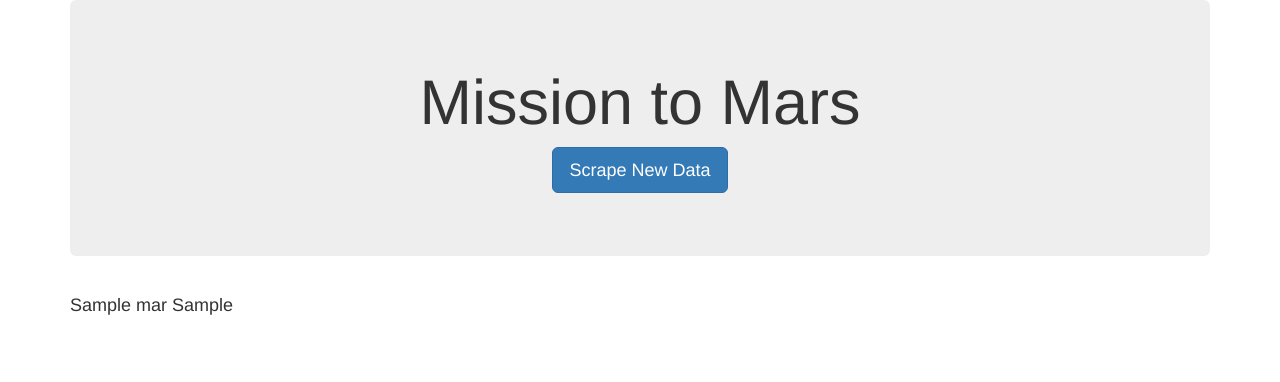
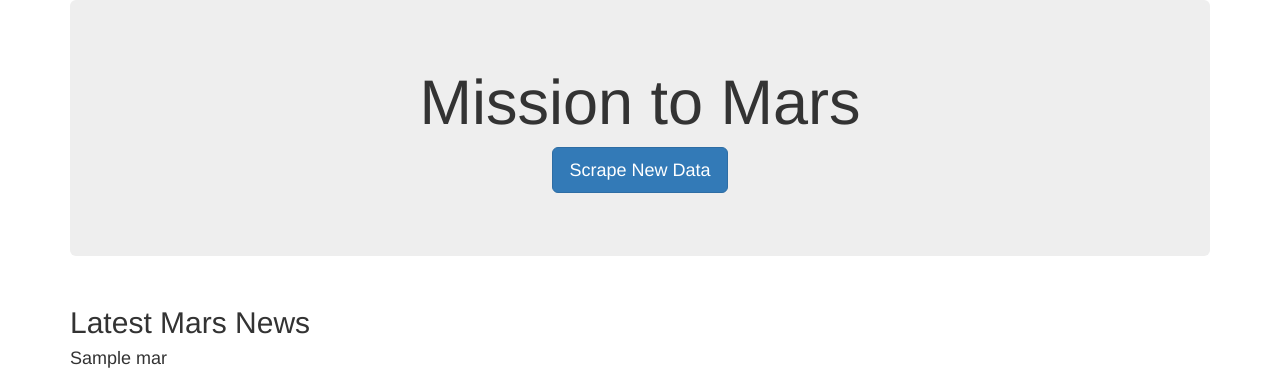
Before and after one commit to drrobb04/web-scraping-challenge, a Flask app: page / in a window 1280 px wide. Shown: the top 382 px of the page. Run offline with Flask 2, Linux system fonts and the light colour scheme; a database or web service that is not in the repository returns one stand-in record (values such as "Sample title"); some libraries are stand-ins or nearby versions.

Commit message:
more testing

```diff
--- a/templates/index.html
+++ b/templates/index.html
@@ -17,12 +17,21 @@
       <p><a class="btn btn-primary btn-lg" href="/scrape" role="button">Scrape New Data</a></p>
     </div>
 
-    <div class="row" id="craiglist-listings">
+    <div class="row">
       <div class="col-md-12">
-        <h4 class="heading">{{mars.news_title}} {{mars.news_graph}}</h4>
-        <small></small>
+        <h2>Latest Mars News</h2>
+        <h4>{{mars.news_title}}</h4>
+        <p>{{mars.news_graph}}</p>
       </div>
     </div>
+
+    <div class="row">
+        <div class="col-md-12">
+          <h2>Featured Mars Image</h2>
+          <img src={{mars.jpl_url}}>
+        </div>
+      </div>
+
 
   </div>
 </body>
```
Also changed, not shown: 1 other file.
